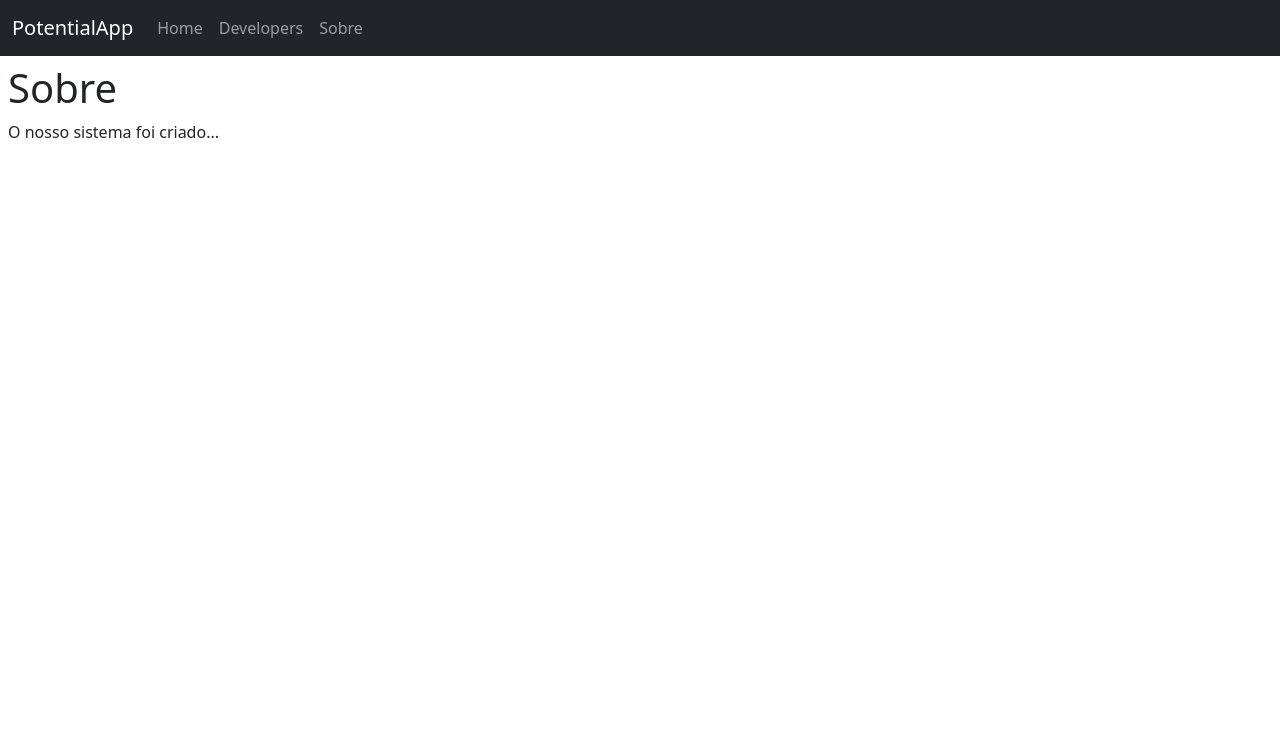
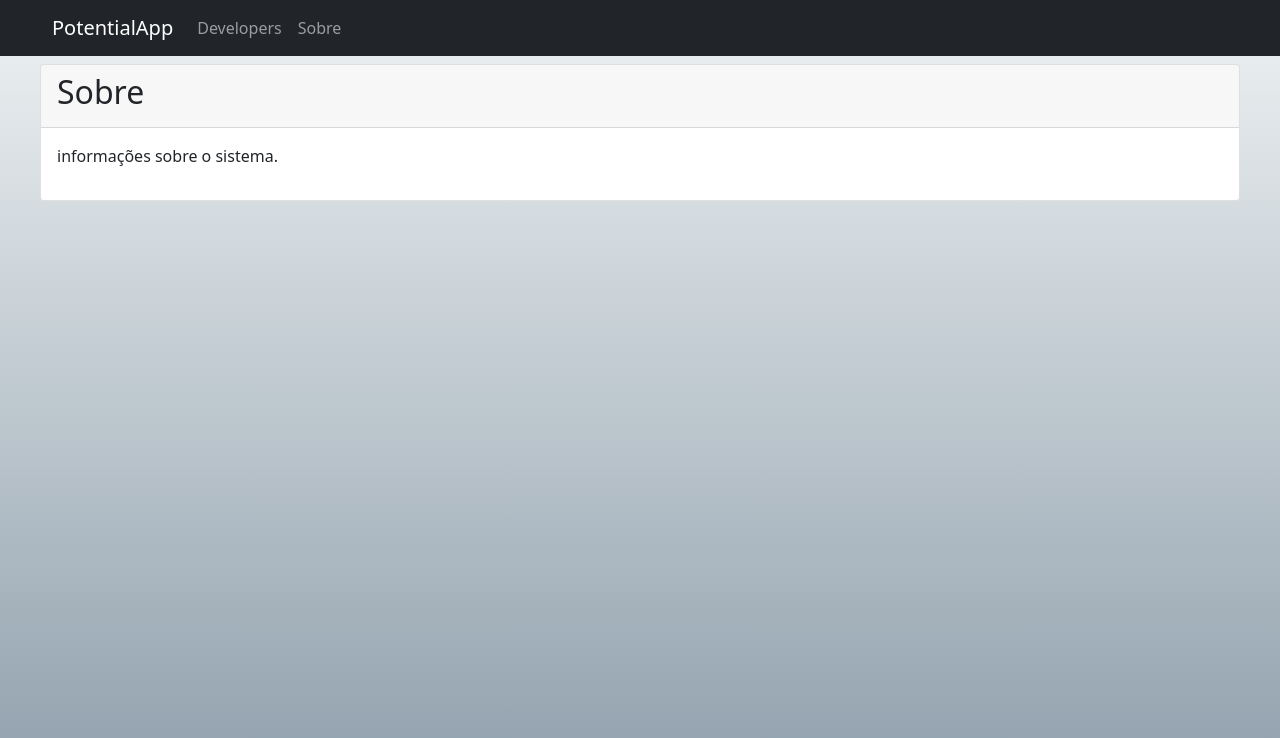
Before and after one commit to patrick-allan/potential, a React (Create React App) app in the folder app/: page /about in a window 1280 px wide. Shown: the top 738 px of the page. Built offline with nearby package versions, Linux system fonts and the light colour scheme.

Commit message:
ajuste css cards

```diff
--- a/app/public/index.html
+++ b/app/public/index.html
@@ -11,7 +11,7 @@
     />
     <link rel="apple-touch-icon" href="%PUBLIC_URL%/logo192.png" />
     <link rel="manifest" href="%PUBLIC_URL%/manifest.json" />
-    <title>React App</title>
+    <title>PotentialApp</title>
   </head>
   <body>
     <noscript>You need to enable JavaScript to run this app.</noscript>
--- a/app/src/components/layout/Content.css
+++ b/app/src/components/layout/Content.css
@@ -2,6 +2,6 @@ main{
     padding: 0.5rem;
 }
 
-.card {
+main .card{
     width: 1200px;
 }
--- a/app/src/components/layout/Content.jsx
+++ b/app/src/components/layout/Content.jsx
@@ -6,8 +6,8 @@ import Developers from '../../views/developers/Developers';
 import NotFound from '../../views/examples/NotFound';
 import './Content.css';
 
-const Content = props => (
-    <main className="Content">
+const Content = () => (
+    <main>
         <Switch>
             <Route path="/about">
                 <About />
--- a/app/src/components/layout/Menu.css
+++ b/app/src/components/layout/Menu.css
@@ -1,31 +1,3 @@
-.Menu {
-    display: flex;
-    flex-basis: 250px;
-    background-color: dodgerblue;
+.container-fluid {
+    max-width: 1200px;
 }
-
-.Menu ul {
-    list-style: none;
-    padding: 0;
-}
-
-.Menu nav {
-    flex: 1;
-}
-
-.Menu li {
-    display: flex;
-}
-
-.Menu li a {
-    flex: 1;
-    padding: 10px;
-    margin-bottom: 10px;
-    text-decoration: none;
-    color: #fff;
-    font-size: 1.5rem;
-}
-
-.Menu li a:hover {
-    background-color: #00000030;
-}
--- a/app/src/components/layout/Menu.jsx
+++ b/app/src/components/layout/Menu.jsx
@@ -8,12 +8,9 @@ const Menu = props => (
             <button className="navbar-toggler" type="button" data-bs-toggle="collapse" data-bs-target="#navbarTogglerDemo01" aria-controls="navbarTogglerDemo01" aria-expanded="false" aria-label="Toggle navigation">
                 <span className="navbar-toggler-icon"></span>
             </button>
-            <a className="navbar-brand">PotentialApp</a>
+            <Link className="navbar-brand" to="/">PotentialApp</Link>
             <div className="collapse navbar-collapse" id="navbarTogglerDemo01">
                 <ul className="navbar-nav me-auto mb-2 mb-lg-0">
-                    <li className="nav-item">
-                        <Link className="nav-link" to="/">Home</Link>
-                    </li>
                     <li className="nav-item">
                         <Link className="nav-link" to="/developers">Developers</Link>
                     </li>
--- a/app/src/views/App.css
+++ b/app/src/views/App.css
@@ -1,3 +1,6 @@
 .App {
     height: 100vh;
+    background: #8e9eab;  /* fallback for old browsers */
+    background: -webkit-linear-gradient(to bottom, #eef2f3, #8e9eab);  /* Chrome 10-25, Safari 5.1-6 */
+    background: linear-gradient(to bottom, #eef2f3, #8e9eab); /* W3C, IE 10+/ Edge, Firefox 16+, Chrome 26+, Opera 12+, Safari 7+ */
 }
--- a/app/src/views/developers/Developers.jsx
+++ b/app/src/views/developers/Developers.jsx
@@ -9,9 +9,9 @@ const Developers = props => (
             <div className="card-header">
                 <h2>Developers <button className="btn btn-success"><FontAwesomeIcon icon={faPlus} /> Novo</button></h2>
                 <div className="input-group">
-                    <label class="input-group-text" for="inputGroupSelect01">Filtro</label>
+                    <label className="input-group-text" htmlFor="inputGroupSelect01">Filtro</label>
                     <select className="form-select filter">
-                        <option value="nome" selected>Nome</option>
+                        <option value="nome" defaultValue>Nome</option>
                         <option value="idade">Idade</option>
                     </select>
                     <input className="form-control" type="text" />
--- a/app/src/views/examples/About.jsx
+++ b/app/src/views/examples/About.jsx
@@ -1,9 +1,15 @@
 import React from 'react'
 
 const About = props => (
-    <div className="About">
-        <h1>Sobre</h1>
-        <p>O nosso sistema foi criado...</p>
+    <div className="d-flex justify-content-center">
+        <div className="card">
+            <div className="card-header">
+                <h2>Sobre</h2>
+            </div>
+            <div className="card-body">
+                <p>informações sobre o sistema.</p>
+            </div>
+        </div>
     </div>
 )
 
--- a/app/src/views/examples/Home.jsx
+++ b/app/src/views/examples/Home.jsx
@@ -1,9 +1,15 @@
 import React from 'react';
 
 const Home = props => (
-    <div className="Home">
-        <h1>Home</h1>
-        <p>Bem Vindo!</p>
+    <div className="d-flex justify-content-center">
+        <div className="card">
+            <div className="card-header">
+                <h2>Home</h2>
+            </div>
+            <div className="card-body">
+                <p>Seja bem-vindo.</p>
+            </div>
+        </div>
     </div>
 );
 
```
Also changed, not shown: app/src/views/App.jsx (line endings or trailing spaces).
